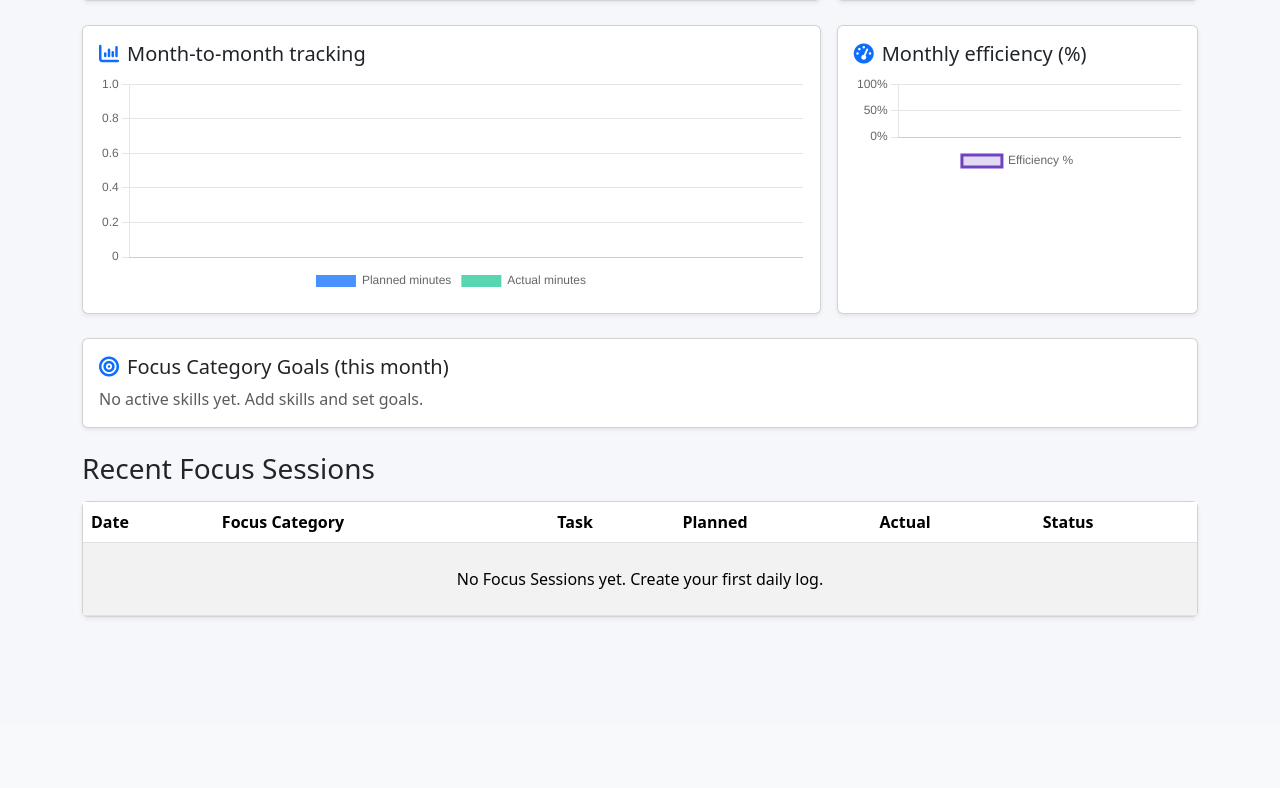
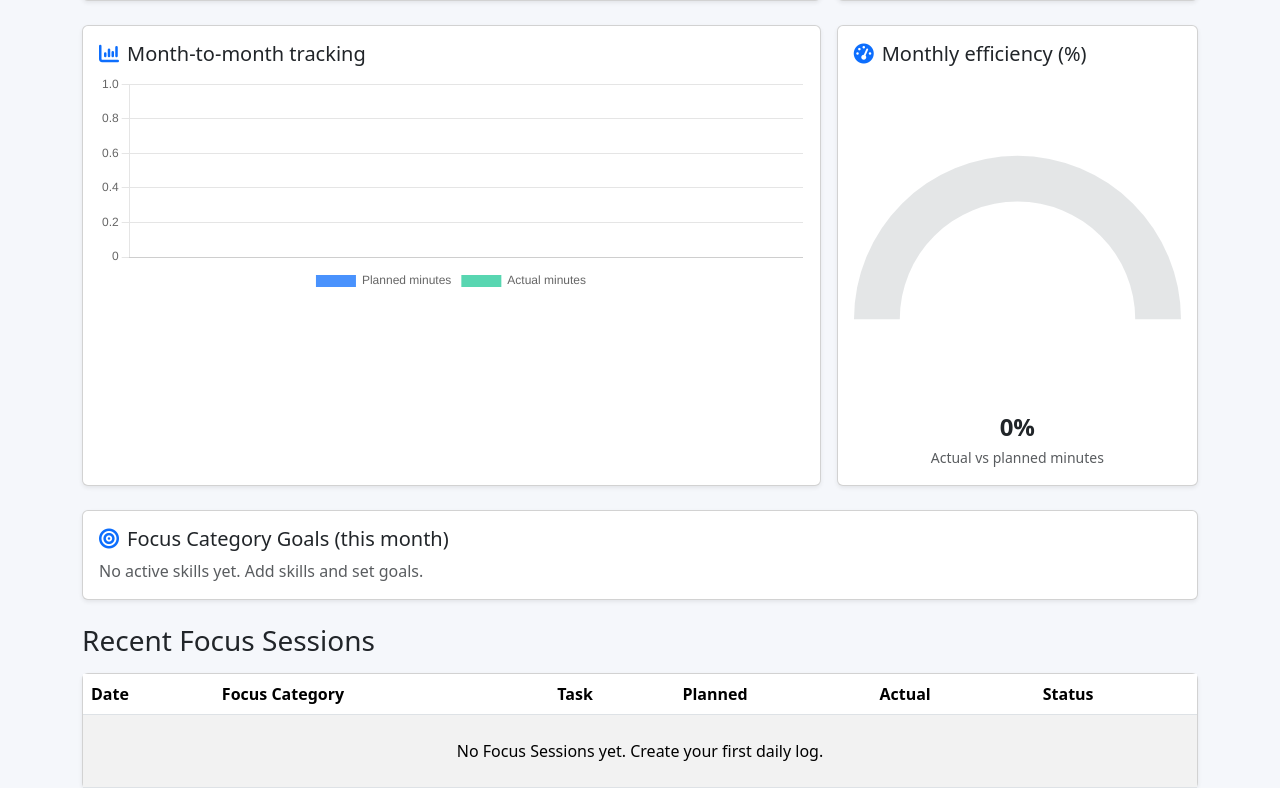
Before and after one commit to elivergara/Focused-Time-Tracker, a Django app: page /app/ in a window 1280 px wide. Shown: the part 870-1658 px from the top of the page. Before the commit the page ends 1489 px from the top, so only its background shows below. Run offline with Django 5.2, Linux system fonts and the light colour scheme; the visitor is signed in with stand-in values (Sample User, id 1); data that the repository does not hold is empty; style sheets or scripts are compiled from the project's sources.

Commit message:
Replace monthly efficiency line chart with gauge

```diff
--- a/templates/core/home.html
+++ b/templates/core/home.html
@@ -64,9 +64,13 @@
     </div>
     <div class="col-lg-4">
       <div class="card shadow-sm h-100">
-        <div class="card-body">
-          <h5 class="card-title"><i class="fa-solid fa-gauge-high me-2 text-primary"></i>Monthly efficiency (%)</h5>
-          <canvas id="monthEfficiencyChart" height="95"></canvas>
+        <div class="card-body text-center">
+          <h5 class="card-title text-start"><i class="fa-solid fa-gauge-high me-2 text-primary"></i>Monthly efficiency (%)</h5>
+          <canvas id="monthEfficiencyGauge" height="120"></canvas>
+          <div class="mt-2">
+            <div id="monthEfficiencyValue" class="fw-bold fs-4">0%</div>
+            <small class="text-muted">Actual vs planned minutes</small>
+          </div>
         </div>
       </div>
     </div>
@@ -138,8 +142,32 @@ const monthEfficiency = monthLabels.map((_, i) => {
   return Math.round((actual / planned) * 1000) / 10;
 });
 
-const monthEfficiencyCtx = document.getElementById('monthEfficiencyChart');
-if (monthEfficiencyCtx) new Chart(monthEfficiencyCtx,{type:'line',data:{labels:monthLabels,datasets:[{label:'Efficiency %',data:monthEfficiency,borderColor:'#6f42c1',backgroundColor:'rgba(111,66,193,.2)',fill:true,tension:.35,pointRadius:4,pointHoverRadius:6}]},options:{responsive:true,plugins:{legend:{position:'bottom'}},scales:{y:{beginAtZero:true,max:100,ticks:{callback:(v)=>`${v}%`}}}}});
+const currentEfficiency = monthEfficiency.length ? monthEfficiency[monthEfficiency.length - 1] : 0;
+const gaugeValueEl = document.getElementById('monthEfficiencyValue');
+if (gaugeValueEl) gaugeValueEl.textContent = `${currentEfficiency}%`;
+
+const monthEfficiencyGaugeCtx = document.getElementById('monthEfficiencyGauge');
+if (monthEfficiencyGaugeCtx) {
+  const capped = Math.max(0, Math.min(100, currentEfficiency));
+  new Chart(monthEfficiencyGaugeCtx,{
+    type:'doughnut',
+    data:{
+      labels:['Efficiency','Remaining'],
+      datasets:[{
+        data:[capped,100-capped],
+        backgroundColor:['rgba(111,66,193,.9)','rgba(108,117,125,.18)'],
+        borderWidth:0,
+        cutout:'72%'
+      }]
+    },
+    options:{
+      responsive:true,
+      plugins:{legend:{display:false},tooltip:{enabled:false}},
+      rotation:-90,
+      circumference:180
+    }
+  });
+}
 
 </script>
 {% endblock %}
```
